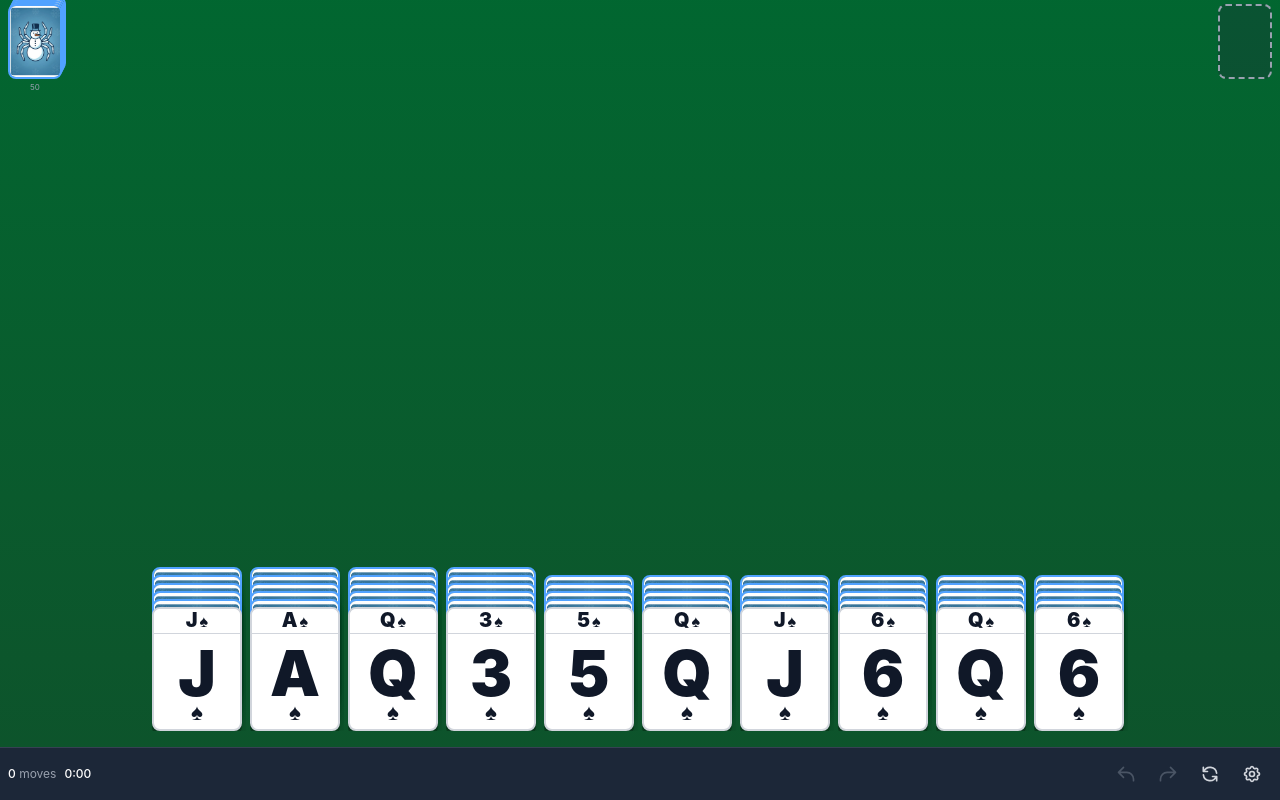
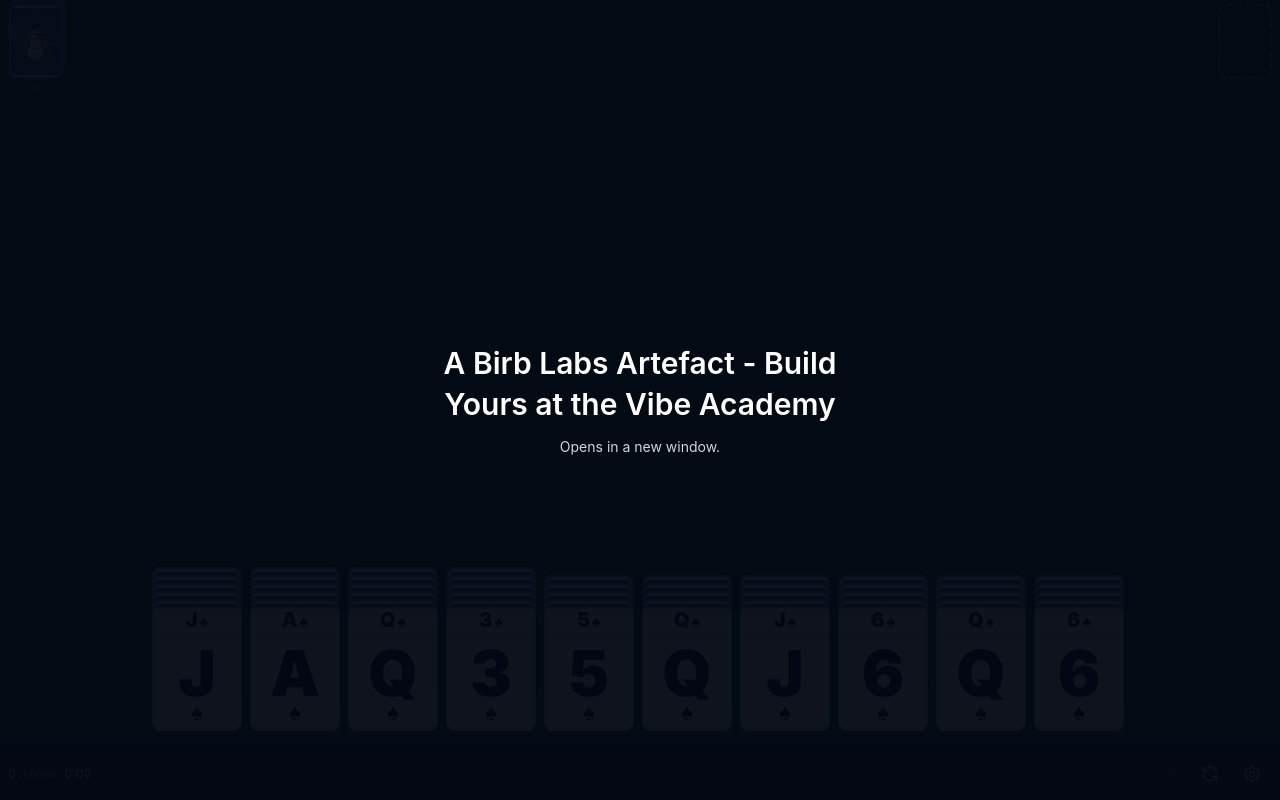
Before and after one commit to Mentis123/frostyspider, a Next.js app: page / in a window 1280 px wide. Built offline with nearby package versions, Linux system fonts and the light colour scheme.

Commit message:
Add Vibe Academy splash message

```diff
--- a/src/components/Game.tsx
+++ b/src/components/Game.tsx
@@ -6,6 +6,7 @@ import { ControlBar } from './ControlBar';
 import { SettingsModal } from './SettingsModal';
 import { WinModal } from './WinModal';
 import { SplashScreen } from './SplashScreen';
+import { VibeSplashScreen } from './VibeSplashScreen';
 import { StackCompleteAnimation } from './StackCompleteAnimation';
 import { useGame } from '@/contexts/GameContext';
 import { gameFeedback, initAudio, musicManager } from '@/lib/feedback';
@@ -16,6 +17,8 @@ export function Game() {
 
   // Splash screen state - starts false to avoid hydration mismatch
   const [showSplash, setShowSplash] = useState(false);
+  const [showVibeSplash, setShowVibeSplash] = useState(false);
+  const [showVibeAfterSplash, setShowVibeAfterSplash] = useState(false);
   const [isClient, setIsClient] = useState(false);
 
   // Check sessionStorage on client mount
@@ -24,14 +27,14 @@ export function Game() {
     const hasSeenSplash = sessionStorage.getItem('frosty-spider-splash-shown');
     if (!hasSeenSplash) {
       setShowSplash(true);
+      setShowVibeAfterSplash(true);
     } else {
       // If splash already shown, init audio immediately
       initAudio();
     }
   }, []);
 
-  const handleSplashComplete = useCallback(() => {
-    setShowSplash(false);
+  const finalizeSplashSequence = useCallback(() => {
     sessionStorage.setItem('frosty-spider-splash-shown', 'true');
     // Initialize audio after splash (user interaction helps unlock audio)
     initAudio();
@@ -40,6 +43,23 @@ export function Game() {
       musicManager.setEnabled(true);
     }
   }, [gameState.settings.musicEnabled]);
+
+  const handleSplashComplete = useCallback(() => {
+    if (showVibeAfterSplash) {
+      setShowSplash(false);
+      setShowVibeAfterSplash(false);
+      setShowVibeSplash(true);
+      return;
+    }
+
+    setShowSplash(false);
+    finalizeSplashSequence();
+  }, [finalizeSplashSequence, showVibeAfterSplash]);
+
+  const handleVibeSplashComplete = useCallback(() => {
+    setShowVibeSplash(false);
+    finalizeSplashSequence();
+  }, [finalizeSplashSequence]);
 
   // Handle music toggle from settings
   useEffect(() => {
@@ -94,7 +114,12 @@ export function Game() {
   };
 
   const handleShowSplash = useCallback(() => {
+    setShowVibeAfterSplash(true);
     setShowSplash(true);
+  }, []);
+
+  const handleShowVibeSplash = useCallback(() => {
+    setShowVibeSplash(true);
   }, []);
 
   const confirmNewGame = () => {
@@ -107,6 +132,9 @@ export function Game() {
       {/* Splash screen - shows briefly on first load */}
       {showSplash && (
         <SplashScreen onComplete={handleSplashComplete} duration={2500} />
+      )}
+      {showVibeSplash && (
+        <VibeSplashScreen onComplete={handleVibeSplashComplete} duration={3000} />
       )}
 
       {/* Game area - maximized */}
@@ -121,7 +149,12 @@ export function Game() {
       />
 
       {/* Modals */}
-      <SettingsModal isOpen={showSettings} onClose={() => setShowSettings(false)} onShowSplash={handleShowSplash} />
+      <SettingsModal
+        isOpen={showSettings}
+        onClose={() => setShowSettings(false)}
+        onShowSplash={handleShowSplash}
+        onShowVibeSplash={handleShowVibeSplash}
+      />
       <WinModal isOpen={showWin} onClose={() => setShowWin(false)} />
 
       {/* Stack completion animation */}
--- a/src/components/SettingsModal.tsx
+++ b/src/components/SettingsModal.tsx
@@ -8,6 +8,7 @@ interface SettingsModalProps {
   isOpen: boolean;
   onClose: () => void;
   onShowSplash: () => void;
+  onShowVibeSplash: () => void;
 }
 
 // Detect iOS (Safari, Chrome, Firefox on iOS all use WebKit)
@@ -17,7 +18,7 @@ function isIOS(): boolean {
     (navigator.platform === 'MacIntel' && navigator.maxTouchPoints > 1);
 }
 
-export function SettingsModal({ isOpen, onClose, onShowSplash }: SettingsModalProps) {
+export function SettingsModal({ isOpen, onClose, onShowSplash, onShowVibeSplash }: SettingsModalProps) {
   const { gameState, updateSettings, newGame } = useGame();
   const { settings } = gameState;
   const onIOS = useMemo(() => isIOS(), []);
@@ -36,6 +37,11 @@ export function SettingsModal({ isOpen, onClose, onShowSplash }: SettingsModalPr
   const handleShowSplash = () => {
     onClose();
     onShowSplash();
+  };
+
+  const handleShowVibeSplash = () => {
+    onClose();
+    onShowVibeSplash();
   };
 
   return (
@@ -134,6 +140,12 @@ export function SettingsModal({ isOpen, onClose, onShowSplash }: SettingsModalPr
           >
             Splash Screen
           </button>
+          <button
+            onClick={handleShowVibeSplash}
+            className="w-full py-2 px-4 bg-gray-700 hover:bg-gray-600 text-gray-300 rounded-lg transition-colors text-sm"
+          >
+            Vibe Academy Message
+          </button>
         </div>
 
         {/* Footer - always visible */}
--- /dev/null
+++ b/src/components/VibeSplashScreen.tsx
@@ -0,0 +1,36 @@
+'use client';
+
+import React, { useEffect } from 'react';
+
+interface VibeSplashScreenProps {
+  onComplete: () => void;
+  duration?: number;
+}
+
+export function VibeSplashScreen({ onComplete, duration = 3000 }: VibeSplashScreenProps) {
+  useEffect(() => {
+    const timer = setTimeout(() => {
+      onComplete();
+    }, duration);
+
+    return () => clearTimeout(timer);
+  }, [duration, onComplete]);
+
+  return (
+    <div className="fixed inset-0 z-50 flex items-center justify-center bg-gray-950/95 text-center px-6">
+      <div className="max-w-md">
+        <a
+          href="https://atmanacademy.io/vibe"
+          target="_blank"
+          rel="noreferrer"
+          className="text-2xl sm:text-3xl font-semibold text-white hover:text-blue-300 transition-colors leading-snug"
+        >
+          A Birb Labs Artefact - Build Yours at the Vibe Academy
+        </a>
+        <p className="mt-3 text-sm text-gray-300">
+          Opens in a new window.
+        </p>
+      </div>
+    </div>
+  );
+}
```
